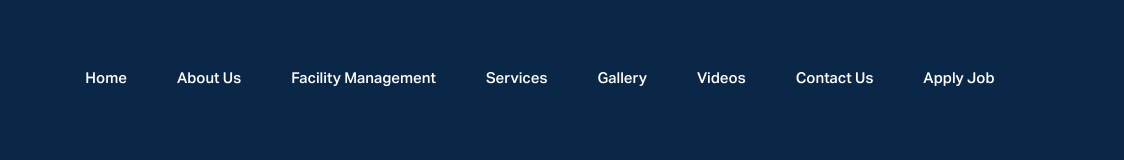
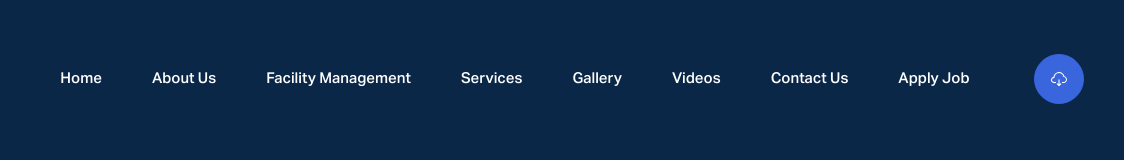
Before and after one commit to akhilswarop/Coonoor-Project, a plain HTML site: page navbar_template.html in a window 1280 px wide. Shown: the full height of the page, 156-1280 px from the left. Drawn offline with Linux system fonts and the light colour scheme.

Commit message:
Added the company profile download button. [ NOT FUNCTIONING ]

```diff
--- a/navbar_template.html
+++ b/navbar_template.html
@@ -201,6 +201,29 @@
 
                     </ul>
                 </nav>
+                <div class="search-btn">
+                    <div class="trigger">
+                        <i class="open">
+                            <svg xmlns="http://www.w3.org/2000/svg" viewBox="0 0 512.056 512.056">
+                                <g>
+                                    <g>
+                                        <g>
+                                            <path fill="#fff" stroke="#FFF" stroke-width="3" stroke-linecap="round" stroke-linejoin="round" stroke-miterlimit="10" d="M426.635,164.217C402.969,69.94,307.358,12.698,213.08,36.364C139.404,54.858,85.907,118.535,80.395,194.297
+				c-52.313,8.627-87.728,58.028-79.101,110.341c7.669,46.507,47.967,80.566,95.101,80.379h64v-32h-64c-35.346,0-64-28.654-64-64
+				c0-35.346,28.654-64,64-64c8.837,0,16-7.163,16-16c-0.08-79.529,64.327-144.065,143.856-144.144
+				c68.844-0.069,128.107,48.601,141.424,116.144c1.315,6.744,6.788,11.896,13.6,12.8c43.742,6.229,74.151,46.738,67.923,90.479
+				c-5.593,39.278-39.129,68.523-78.803,68.721h-48v32h48c61.856-0.187,111.848-50.483,111.66-112.339
+				C511.899,221.187,476.655,176.437,426.635,164.217z"></path>
+                                            <path fill="#fff" stroke="#FFF" stroke-width="3" stroke-linecap="round" stroke-linejoin="round" stroke-miterlimit="10" d="M272.395,426.457v-153.44h-32v153.44l-36.64-36.64l-22.56,22.56l64,64c6.241,6.204,16.319,6.204,22.56,0l64-64
+				l-22.56-22.56L272.395,426.457z"></path>
+                                        </g>
+                                    </g>
+                                </g>
+                            </svg>
+                        </i>
+                        <i class="close material-icons">close</i>
+                    </div>
+                </div>
 
                 <div class="mobile-buttons">
                     <div class="mobile__search-btn">
```
